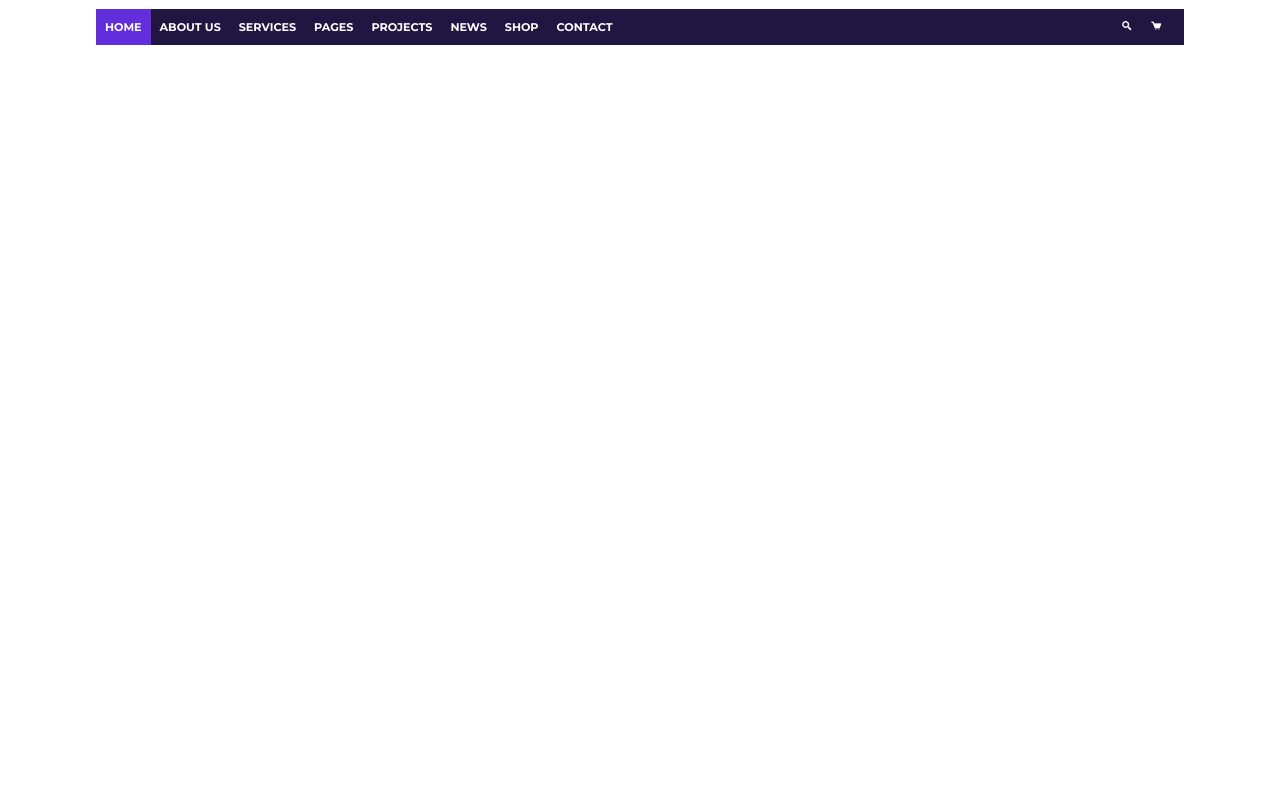
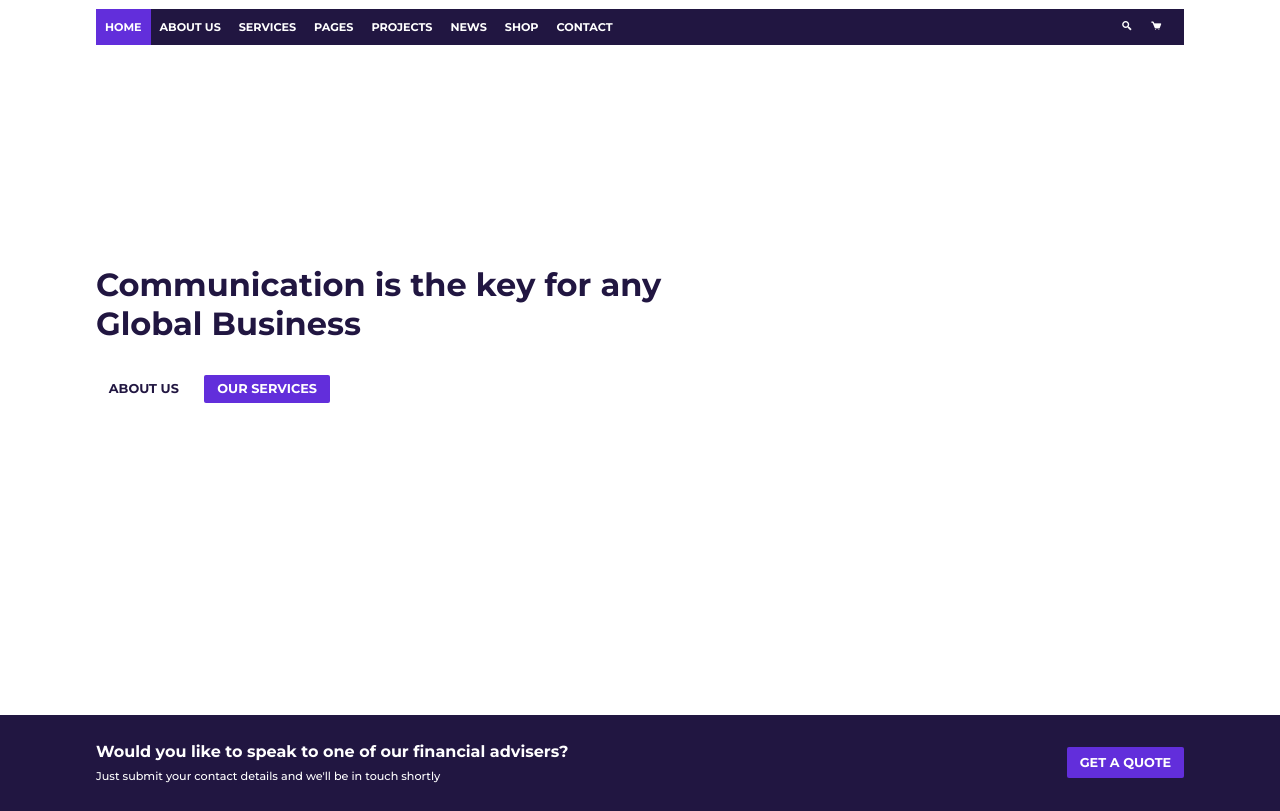
Before and after one commit to thalha-dev/landing-page-task, a plain HTML site: page index.html in a window 1280 px wide. Shown: the part 85-896 px from the top of the page. Before the commit the page ends 800 px from the top, so only its background shows below. Drawn offline with nearby package versions, Linux system fonts and the light colour scheme.

Commit message:
design action bar

```diff
--- a/css/style.css
+++ b/css/style.css
@@ -205,6 +205,8 @@ body {
   }
 
   .nav-bar-section {
+    /* overflow-x: hidden; */
+    /* overflow-y: scroll; */
     border-left: 2px solid #211641ff;
     background: rgb(33 22 65 / 75%);
     align-items: flex-start;
@@ -266,6 +268,10 @@ body {
   .logo-section {
     height: 60px;
   }
+
+  .page-image-container {
+    min-height: calc(100vh - 60px);
+  }
 }
 
 @media (max-width: 550px) {
@@ -279,3 +285,129 @@ body {
     width: 90vw;
   }
 }
+
+.page-image-content-container {
+  width: 85%;
+  margin: 0 auto;
+}
+
+.landing-page-phrase {
+  color: #211641ff;
+  font-size: 1.4rem;
+  padding-top: 20vh;
+  padding-bottom: 1em;
+}
+
+.our-services-button,
+.about-us-button {
+  all: unset;
+  display: block;
+  cursor: pointer;
+  background: #622edb;
+  color: #fff;
+  font-weight: bold;
+  border-radius: 2px;
+  padding: 0.5em 1em;
+}
+
+.about-us-button {
+  color: #211641;
+  background: #fff;
+}
+
+.page-img-button-container {
+  display: flex;
+  flex-direction: column;
+  align-items: flex-start;
+  gap: 1em;
+}
+
+@media (min-width: 426px) {
+  .page-image-section {
+    width: 85%;
+    margin: 0 auto;
+  }
+
+  .page-image-content-container {
+    width: 100%;
+  }
+
+  .landing-page-phrase {
+    padding-top: 30vh;
+    margin: 0 9em 0 auto;
+    font-size: 2rem;
+  }
+
+  .page-img-button-container {
+    flex-direction: row;
+  }
+}
+
+@media (min-width: 920px) {
+  .landing-page-phrase {
+    margin: 0 10em 0 auto;
+  }
+}
+
+@media (min-width: 1030px) {
+  .landing-page-phrase {
+    margin: 0 11em 0 auto;
+  }
+}
+
+@media (min-width: 1080px) {
+  .landing-page-phrase {
+    margin: 0 14em 0 auto;
+  }
+}
+
+.action-banner-section {
+  background: #211641;
+  color: #fff;
+}
+
+.action-banner {
+  padding: 2em;
+  line-height: 1.4;
+  display: flex;
+  flex-direction: column;
+  align-items: center;
+  gap: 1em;
+}
+
+.action-message-container :first-child {
+  font-size: 1rem;
+  padding-bottom: 0.4em;
+  font-weight: bold;
+}
+
+.action-message-container :last-child {
+  font-size: 0.7rem;
+  width: 80%;
+}
+
+.action-button-container button {
+  all: unset;
+  display: block;
+  cursor: pointer;
+  background: #622edb;
+  color: #fff;
+  font-weight: bold;
+  border-radius: 2px;
+  padding: 0.5em 1em;
+}
+
+@media (min-width: 700px) {
+  .action-banner {
+    flex-direction: row;
+    justify-content: space-between;
+    width: 85%;
+    margin: 0 auto;
+    padding-left: 0;
+    padding-right: 0;
+  }
+
+  .action-message-container :last-child {
+    width: 100%;
+  }
+}
--- a/index.html
+++ b/index.html
@@ -30,8 +30,7 @@
   </head>
   <body>
     <div class="landing-page-container">
-      <header>
-        <div class="nav-header">
+      <header class="nav-header">
         <section class="logo-section">
           <div class="page-title-container">
             <div class="page-logo-container">
@@ -83,7 +82,7 @@
             </div>
           </div>
         </section>
-        </div>
+      </header>
       <section class="nav-bar-section">
         <div class="nav-bar-close-button-container">
           <button type="button"><i class="bx bx-x"></i></button>
@@ -148,8 +147,32 @@
           </div>
         </nav>
       </section>
-      </header>
-      <div class="page-image-container"></div>
+      <div class="page-image-container">
+        <section class="page-image-section">
+          <div class="page-image-content-container">
+            <h4 class="landing-page-phrase">
+              Communication is the key for any Global Business
+            </h4>
+            <div class="page-img-button-container">
+              <button class="about-us-button">ABOUT US</button>
+              <button class="our-services-button">OUR SERVICES</button>
+            </div>
+          </div>
+        </section>
+      </div>
+      <section class="action-banner-section">
+        <div class="action-banner">
+          <div class="action-message-container">
+            <p>Would you like to speak to one of our financial advisers?</p>
+            <p>
+              Just submit your contact details and we'll be in touch shortly
+            </p>
+          </div>
+          <div class="action-button-container">
+            <button type="button">GET A QUOTE</button>
+          </div>
+        </div>
+      </section>
     </div>
     <script src="./index.js"></script>
   </body>
```
Lines whose indentation alone changed are shown as unchanged.
